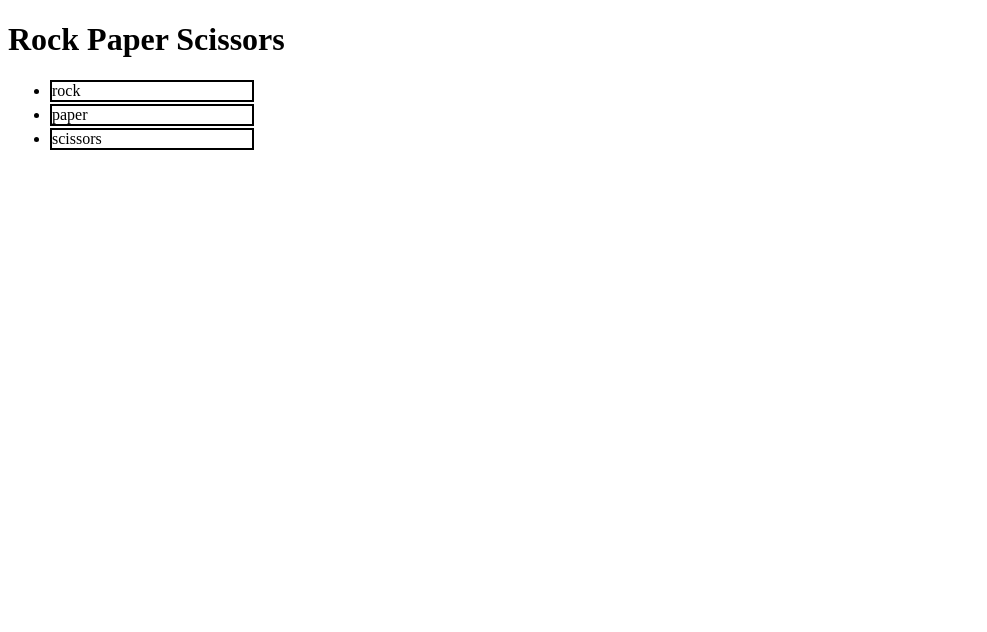
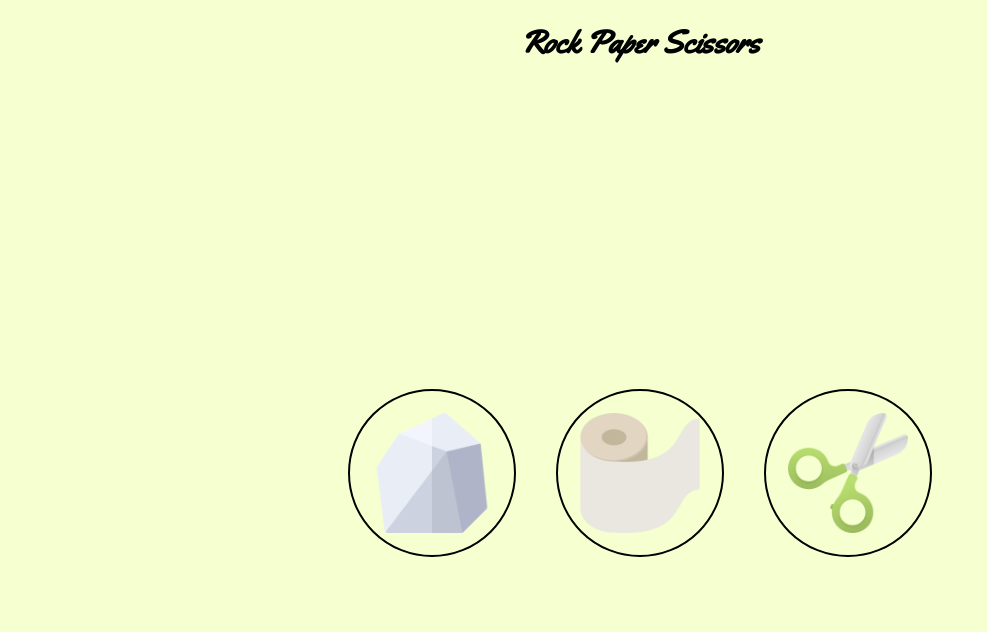
Before and after one commit to maximkwski/rock-paper-scissors, a plain HTML site: page index.html in a window 1280 px wide. Shown: the whole page, without its empty margins (0-987 px from the left). Drawn offline with Linux system fonts and the light colour scheme.

Commit message:
add icons and some css

```diff
--- a/index.html
+++ b/index.html
@@ -11,18 +11,31 @@
 <body>
     <h1>Rock Paper Scissors</h1>
 
+    <div class="container">
+        <div class="game">
+
             <div id="results"></div>
             <div id="current-score"></div>
 
             <ul class="selections">
-        <li id="rock" value="rock">rock</li>
-        <li id="paper" value="paper">paper</li>
-        <li id="scissors" value="scissors">scissors</li>
+                <li id="rock" alt="rock">
+                    <img src="./img/rock.png">
+                </li>
+                <li id="paper" alt="paper">
+                    <img src="./img/toilet-paper.png">
+                </li>
+                <li id="scissors" alt="scissors">
+                    <img src="./img/scissors.png">
+                </li>
             </ul>
 
             <div id="finalresult"></div>
 
+            <div class="btn">
                 <button id="btn">Reset</button>
+            </div>
+        </div>
+    </div>
 
 </body>
 </html>
--- a/styles.css
+++ b/styles.css
@@ -1,8 +1,62 @@
+body {
+    margin: 0;
+    font-family: sans-serif;
+    background-color: #F6FFD0;
+}
+
+@font-face {
+    font-family: header-font;
+    src: url(Yellowtail-Regular.ttf);
+}
+
+.container {
+    height: 100vh;
+    display: flex;
+    justify-content:center;
+    align-items: center;
+    text-transform: uppercase;
+
+}
+
+h1 {
+    text-align: center;
+    margin-bottom: 8px;
+    font-family: header-font;
+}
+
+#results, #current-score, #finalresult, .btn {
+    height: 20px;
+
+}
+
+.game {
+    display: flex;
+    flex-direction: column;
+    align-items: center;
+    gap: 8px;
+}
+
+
+ul {
+    padding: 0;
+    list-style-type: none;
+    display: flex;
+    gap: 40px;
+}
+
 .selections li{
    border: 2px solid black;
-   margin: 2px;
-   width: 200px;
+   border-radius: 100px;
+   padding: 22px;
+   width: 120px;
+   height: 120px;
+   cursor: pointer;
 }
+
+img {
+    width: 120px;
+}
+
 
 #btn {
     display: none;
```
Also changed, not shown: Yellowtail-Regular.ttf (added), img/rock-paper-scissors.png (added), img/rock.png (added), img/scissors.png (added), img/toilet-paper.png (added), 1 other file. Lines whose indentation alone changed are shown as unchanged.
